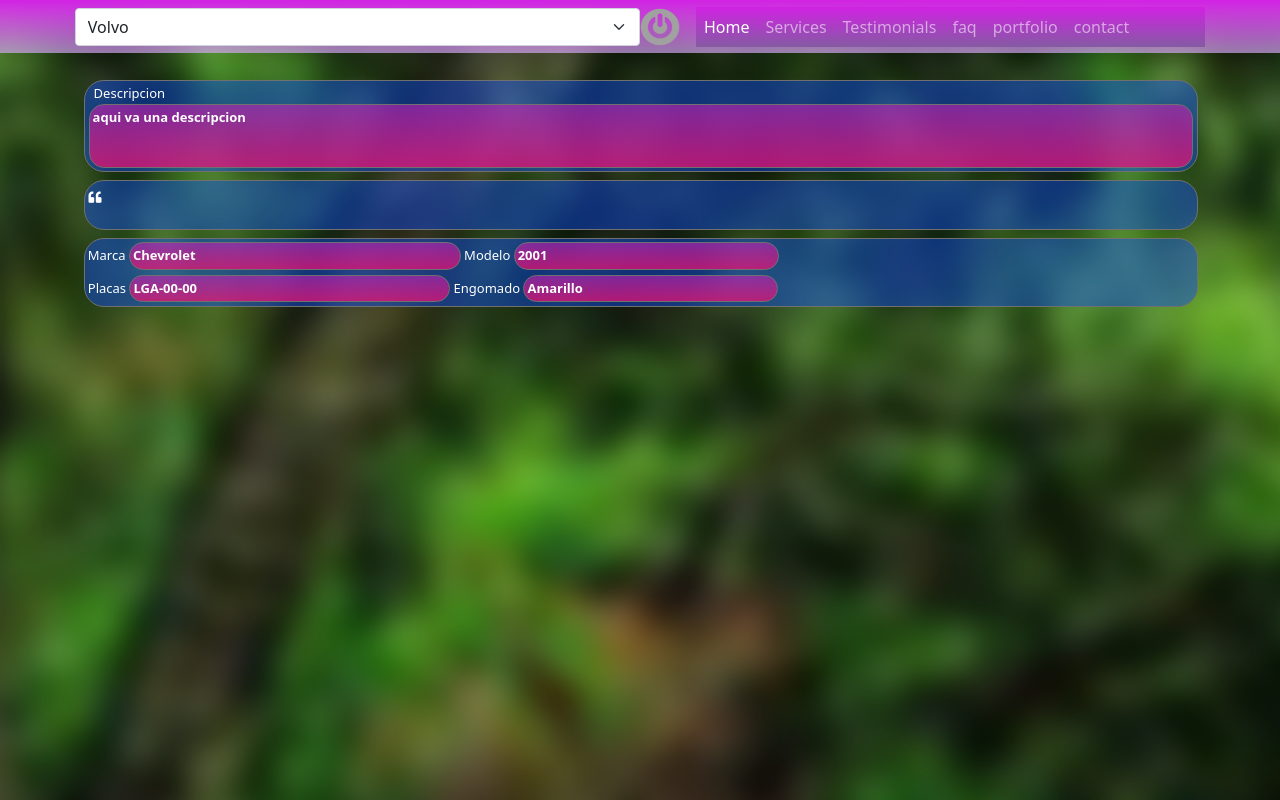
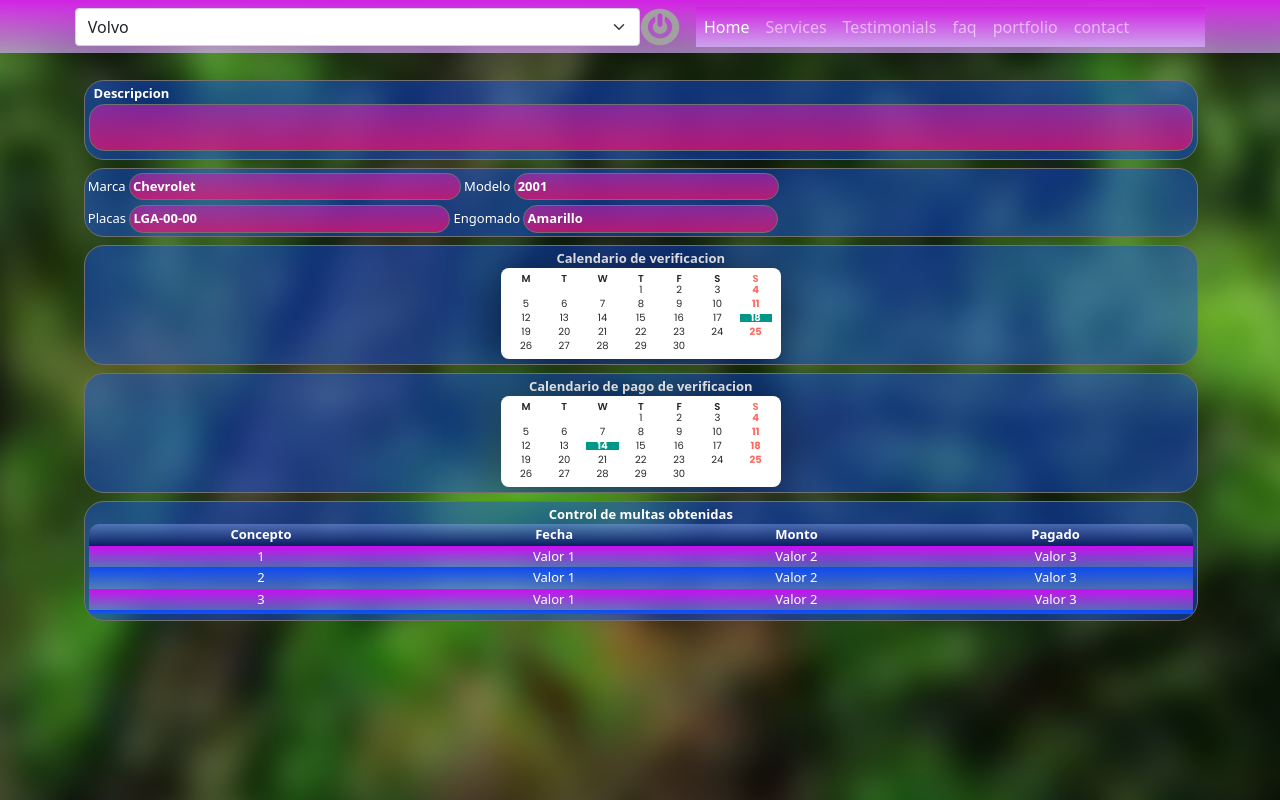
Before and after one commit to bulleto/control.vehicular, a PHP site: page /index3.html in a window 1280 px wide. Run offline with PHP 8.4, Linux system fonts and the light colour scheme.

Commit message:
Menu principal

```diff
--- a/index3.html
+++ b/index3.html
@@ -1,115 +1,331 @@
 <!DOCTYPE html>
 <html lang="en">
   <head>
-    <meta charset="UTF-8">
-    <meta http-equiv="X-UA-Compatible" content="IE=edge">
-    <meta name="viewport" content="width=device-width, initial-scale=1">
+    <meta charset="UTF-8" />
+    <meta http-equiv="X-UA-Compatible" content="IE=edge" />
+    <meta name="viewport" content="width=device-width, initial-scale=1" />
     <title>Patrix, Bootstrap 5 Landing Page</title>
-    <link rel="stylesheet" href="assets/css/style.css">
-    <link rel="stylesheet" href="assets/css/fontawesome.css">
-    <link rel="stylesheet" href="https://cdn.jsdelivr.net/npm/glightbox/dist/css/glightbox.min.css" />
+    <link rel="stylesheet" href="assets/css/style.css" />
+    <link rel="stylesheet" href="assets/css/fontawesome.css" />
+    <link
+      rel="stylesheet"
+      href="https://cdn.jsdelivr.net/npm/glightbox/dist/css/glightbox.min.css"
+    />
     <script src="https://cdn.jsdelivr.net/gh/mcstudios/glightbox/dist/js/glightbox.min.js"></script>
-    <link href="https://fonts.googleapis.com/css2?family=Poppins:wght@300;400;500;600;700;800;900&display=swap" rel="stylesheet">
+    <link
+      href="https://fonts.googleapis.com/css2?family=Poppins:wght@300;400;500;600;700;800;900&display=swap"
+      rel="stylesheet"
+    />
   </head>
   <body>
     <!-- ////////////////////////////////////////////////////////////////////////////////////////
                                START SECTION 1 - THE NAVBAR SECTION
 /////////////////////////////////////////////////////////////////////////////////////////////-->
-<nav class="navbar navbar-expand-lg navbar-dark custom-menu shadow fixed-top">
-    <div class="container ">
-      <button class="navbar-toggler" type="button" data-bs-toggle="collapse" data-bs-target="#navbarNav" aria-controls="navbarNav" aria-expanded="false" aria-label="Toggle navigation">
+    <nav
+      class="navbar navbar-expand-lg navbar-dark custom-menu shadow fixed-top"
+    >
+      <div class="container">
+        <button
+          class="navbar-toggler"
+          type="button"
+          data-bs-toggle="collapse"
+          data-bs-target="#navbarNav"
+          aria-controls="navbarNav"
+          aria-expanded="false"
+          aria-label="Toggle navigation"
+        >
           <span class="navbar-toggler-icon"></span>
         </button>
-      <select name="cars" id="cars" class="form-select" style="width: 50%;">
-
-
+        <select name="cars" id="cars" class="form-select" style="width: 50%">
           <option value="volvo">Volvo</option>
           <option value="saab">Saab</option>
           <option value="mercedes">Mercedes</option>
           <option value="audi">Audi</option>
         </select>
         <a class="navbar-brand" href="">
-        <img src="images/cerrar_sesion_lg.png" alt="logo image" style="width: 40px; height: 40px;">
+          <img
+            src="images/cerrar_sesion_lg.png"
+            alt="logo image"
+            style="width: 40px; height: 40px"
+          />
         </a>
 
-      <div class="collapse navbar-collapse justify-content-start" id="navbarNav" style="background:linear-gradient(to top, rgb(132, 91, 163), rgba(209, 34, 227,1));">
+        <div
+          class="collapse navbar-collapse justify-content-start"
+          id="navbarNav"
+          style="
+            background: linear-gradient(
+              to top,
+              rgba(204, 163, 235, 1),
+              rgba(209, 34, 227, 1)
+            );
+          "
+        >
           <ul class="navbar-nav">
-          <li class="nav-item"><a class="nav-link active" aria-current="page" href="index.html">Home</a></li>
-          <li class="nav-item"><a class="nav-link" href="#services">Services</a></li>
-          <li class="nav-item"><a class="nav-link" href="#testimonials">Testimonials</a></li>
+            <li class="nav-item">
+              <a class="nav-link active" aria-current="page" href="index.html"
+                >Home</a
+              >
+            </li>
+            <li class="nav-item">
+              <a class="nav-link" href="#services">Services</a>
+            </li>
+            <li class="nav-item">
+              <a class="nav-link" href="#testimonials">Testimonials</a>
+            </li>
             <li class="nav-item"><a class="nav-link" href="#faq">faq</a></li>
-          <li class="nav-item"><a class="nav-link" href="#portfolio">portfolio</a></li>
-          <li class="nav-item"><a class="nav-link" href="#contact">contact</a></li>
+            <li class="nav-item">
+              <a class="nav-link" href="#portfolio">portfolio</a>
+            </li>
+            <li class="nav-item">
+              <a class="nav-link" href="#contact">contact</a>
+            </li>
             <li class="nav-item"></li>
           </ul>
         </div>
       </div>
     </nav>
 
-
-
     <!-- ////////////////////////////////////////////////////////////////////////////////////////////////
                                START SECTION 5 - THE TESTIMONIALS
 /////////////////////////////////////////////////////////////////////////////////////////////////////-->
-<section id="testimonials" class="testimonials " style="background-image: url(images/pag_principal_bg.png);background-repeat: no-repeat;background-size: cover;">
-  <div class="container custom-container ">
-
-
-
+    <section
+      id="testimonials"
+      class="testimonials"
+      style="
+        background-image: url(images/pag_principal_bg.png);
+        background-repeat: no-repeat;
+        background-size: cover;
+      "
+    >
+      <!-- START CUSTOM CONTAINER  -->
+      <div class="container custom-container">
         <!-- START THE CAROUSEL CONTENT  -->
-    <div class="row align-items-center container" style="margin-left: 0.05rem;">
+        <div
+          class="row align-items-center container"
+          style="margin-left: 0.05rem"
+        >
           <div class="custom-card">
-        <label for="descripcion" style="margin-left: 5px;">Descripcion</label>
-        <input type="text" value="aqui va una descripcion" class="custom-input-1" style="width: 100%; height: 4rem; padding-bottom: 40px;">
-
-
-
-
+            <strong
+              ><label for="descripcion" style="margin-left: 5px"
+                >Descripcion</label
+              >
+            </strong>
+            <textarea
+              name=""
+              id=""
+              cols="30"
+              rows="2"
+              class="custom-input-1"
+              style="margin-bottom: 0px"
+            ></textarea>
           </div>
         </div>
-    <!-- START THE CAROUSEL CONTENT  -->
-    <div class="row align-items-center container" style="margin-left: 0.05rem;">
-      <div class="custom-card ">
-        <p class="lh-lg">
-          <i class="fas fa-quote-left"></i>
-        </p>
+        <!-- START CARD CONTENT  -->
+        <div class="row container" style="margin-left: 0.05rem">
+          <div class="custom-card" style="padding: 0.2rem 0.2rem">
+            <div class="" style="padding-bottom: 5px">
+              <label for="marca">Marca</label>
+              <input
+                type="text"
+                value="Chevrolet"
+                style="width: 30%"
+                class="custom-input-1"
+              />
+              <label for="modelo">Modelo</label>
+              <input
+                type="text"
+                value="2001"
+                style="width: 24%"
+                class="custom-input-1"
+              />
+            </div>
+            <div class="">
+              <label for="placas">Placas</label>
+              <input
+                type="text"
+                value="LGA-00-00"
+                style="width: 29%"
+                class="custom-input-1"
+              />
+              <label for="engomado">Engomado</label>
+              <input
+                type="text"
+                value="Amarillo"
+                style="width: 23%"
+                class="custom-input-1"
+              />
             </div>
           </div>
-    <!-- START THE CAROUSEL CONTENT  -->
-    <div class="row container" style="margin-left: 0.05rem;">
-      <div class="custom-card" style="padding: 0.2rem 0.2rem; ">
-       <div class="" style="padding-bottom: 5px;">
-         <label for="marca" >Marca</label>
-         <input type="text" value="Chevrolet" style="width: 30%;" class="custom-input-1">
-         <label for="modelo" >Modelo</label>
-         <input type="text" value="2001" style="width: 24%;" class="custom-input-1">
         </div>
-       <div class="">
-        <label for="placas" >Placas</label>
-        <input type="text" value="LGA-00-00" style="width: 29%;" class="custom-input-1">
-        <label for="engomado" >Engomado</label>
-        <input type="text" value="Amarillo" style="width: 23%;" class="custom-input-1">
+        <!-- START CARD CALENDARIO CONTENT  -->
+        <div class="row container" style="margin-left: 0.05rem">
+          <div class="custom-card" style="text-align: center; height: 120px">
+            <strong>
+              <label for="" style="font-size: 13px"
+                >Calendario de verificacion</label
+              >
+            </strong>
+
+            <div class="calendar-container">
+              <div class="calendar">
+                <div class="calendar__date">
+                  <div class="calendar__day">M</div>
+                  <div class="calendar__day">T</div>
+                  <div class="calendar__day">W</div>
+                  <div class="calendar__day">T</div>
+                  <div class="calendar__day">F</div>
+                  <div class="calendar__day">S</div>
+                  <div class="calendar__day">S</div>
+                  <div class="calendar__number"></div>
+                  <div class="calendar__number"></div>
+                  <div class="calendar__number"></div>
+                  <div class="calendar__number">1</div>
+                  <div class="calendar__number">2</div>
+                  <div class="calendar__number">3</div>
+                  <div class="calendar__number">4</div>
+                  <div class="calendar__number">5</div>
+                  <div class="calendar__number">6</div>
+                  <div class="calendar__number">7</div>
+                  <div class="calendar__number">8</div>
+                  <div class="calendar__number">9</div>
+                  <div class="calendar__number">10</div>
+                  <div class="calendar__number">11</div>
+                  <div class="calendar__number">12</div>
+                  <div class="calendar__number">13</div>
+                  <div class="calendar__number">14</div>
+                  <div class="calendar__number">15</div>
+                  <div class="calendar__number">16</div>
+                  <div class="calendar__number">17</div>
+                  <div class="calendar__number calendar__number--current">
+                    18
                   </div>
-
-
+                  <div class="calendar__number">19</div>
+                  <div class="calendar__number">20</div>
+                  <div class="calendar__number">21</div>
+                  <div class="calendar__number">22</div>
+                  <div class="calendar__number">23</div>
+                  <div class="calendar__number">24</div>
+                  <div class="calendar__number">25</div>
+                  <div class="calendar__number">26</div>
+                  <div class="calendar__number">27</div>
+                  <div class="calendar__number">28</div>
+                  <div class="calendar__number">29</div>
+                  <div class="calendar__number">30</div>
                 </div>
               </div>
-
-
-
+            </div>
+          </div>
+        </div>
+        <!-- START CARD CALENDARIO CONTENT  -->
+        <div class="row container" style="margin-left: 0.05rem">
+          <div class="custom-card" style="text-align: center; height: 120px">
+            <strong>
+              <label for="" style="font-size: 13px"
+                >Calendario de pago de verificacion</label
+              >
+            </strong>
+            <div class="calendar-container">
+              <div class="calendar">
+                <div class="calendar__date">
+                  <div class="calendar__day">M</div>
+                  <div class="calendar__day">T</div>
+                  <div class="calendar__day">W</div>
+                  <div class="calendar__day">T</div>
+                  <div class="calendar__day">F</div>
+                  <div class="calendar__day">S</div>
+                  <div class="calendar__day">S</div>
+                  <div class="calendar__number"></div>
+                  <div class="calendar__number"></div>
+                  <div class="calendar__number"></div>
+                  <div class="calendar__number">1</div>
+                  <div class="calendar__number">2</div>
+                  <div class="calendar__number">3</div>
+                  <div class="calendar__number">4</div>
+                  <div class="calendar__number">5</div>
+                  <div class="calendar__number">6</div>
+                  <div class="calendar__number">7</div>
+                  <div class="calendar__number">8</div>
+                  <div class="calendar__number">9</div>
+                  <div class="calendar__number">10</div>
+                  <div class="calendar__number">11</div>
+                  <div class="calendar__number">12</div>
+                  <div class="calendar__number">13</div>
+                  <div class="calendar__number calendar__number--current">14</div>
+                  <div class="calendar__number">15</div>
+                  <div class="calendar__number">16</div>
+                  <div class="calendar__number">17</div>
+                  <div class="calendar__number">18</div>
+                  <div class="calendar__number">19</div>
+                  <div class="calendar__number">20</div>
+                  <div class="calendar__number">21</div>
+                  <div class="calendar__number">22</div>
+                  <div class="calendar__number">23</div>
+                  <div class="calendar__number">24</div>
+                  <div class="calendar__number">25</div>
+                  <div class="calendar__number">26</div>
+                  <div class="calendar__number">27</div>
+                  <div class="calendar__number">28</div>
+                  <div class="calendar__number">29</div>
+                  <div class="calendar__number">30</div>
+                </div>
+              </div>
+            </div>
+          </div>
+        </div>
+        <!-- START CARD MULTAS CONTENT  -->
+        <div class="row container" style="margin-left: 0.05rem">
+          <div class="custom-card" style="text-align: center; height: 120px">
+            <strong>
+              <label for="" style="font-size: 13px"
+                >Control de multas obtenidas</label
+              >
+            </strong>
+            <div style="overflow-y: auto; height: 90px">
+              <table class="custom-table-1">
+                <thead class="custom-th-1">
+                  <tr>
+                    <th>Concepto</th>
+                    <th>Fecha</th>
+                    <th>Monto</th>
+                    <th>Pagado</th>
+                  </tr>
+                </thead>
+                <tbody class="custom-table-body-1">
+                  <tr>
+                    <td>1</td>
+                    <td>Valor 1</td>
+                    <td>Valor 2</td>
+                    <td>Valor 3</td>
+                  </tr>
+                  <tr>
+                    <td>2</td>
+                    <td>Valor 1</td>
+                    <td>Valor 2</td>
+                    <td>Valor 3</td>
+                  </tr>
+                  <tr>
+                    <td>3</td>
+                    <td>Valor 1</td>
+                    <td>Valor 2</td>
+                    <td>Valor 3</td>
+                  </tr>
+                  <tr>
+                    <td>4</td>
+                    <td>Valor 1</td>
+                    <td>Valor 2</td>
+                    <td>Valor 3</td>
+                  </tr>
+                </tbody>
+              </table>
+            </div>
+          </div>
+        </div>
+        <!-- END CUSTOM CONTAINER  -->
       </div>
     </section>
 
-
-
-<!-- BACK TO TOP BUTTON  -->
-
-
-
-
-
     <script src="assets/vendors/js/glightbox.min.js"></script>
-
 
     <script src="assets/js/bootstrap.bundle.min.js"></script>
   </body>
```
Also changed, not shown: scss/calendar.scss (added, +101 -0 lines), assets/css/style.css. Lines whose indentation alone changed are shown as unchanged.
